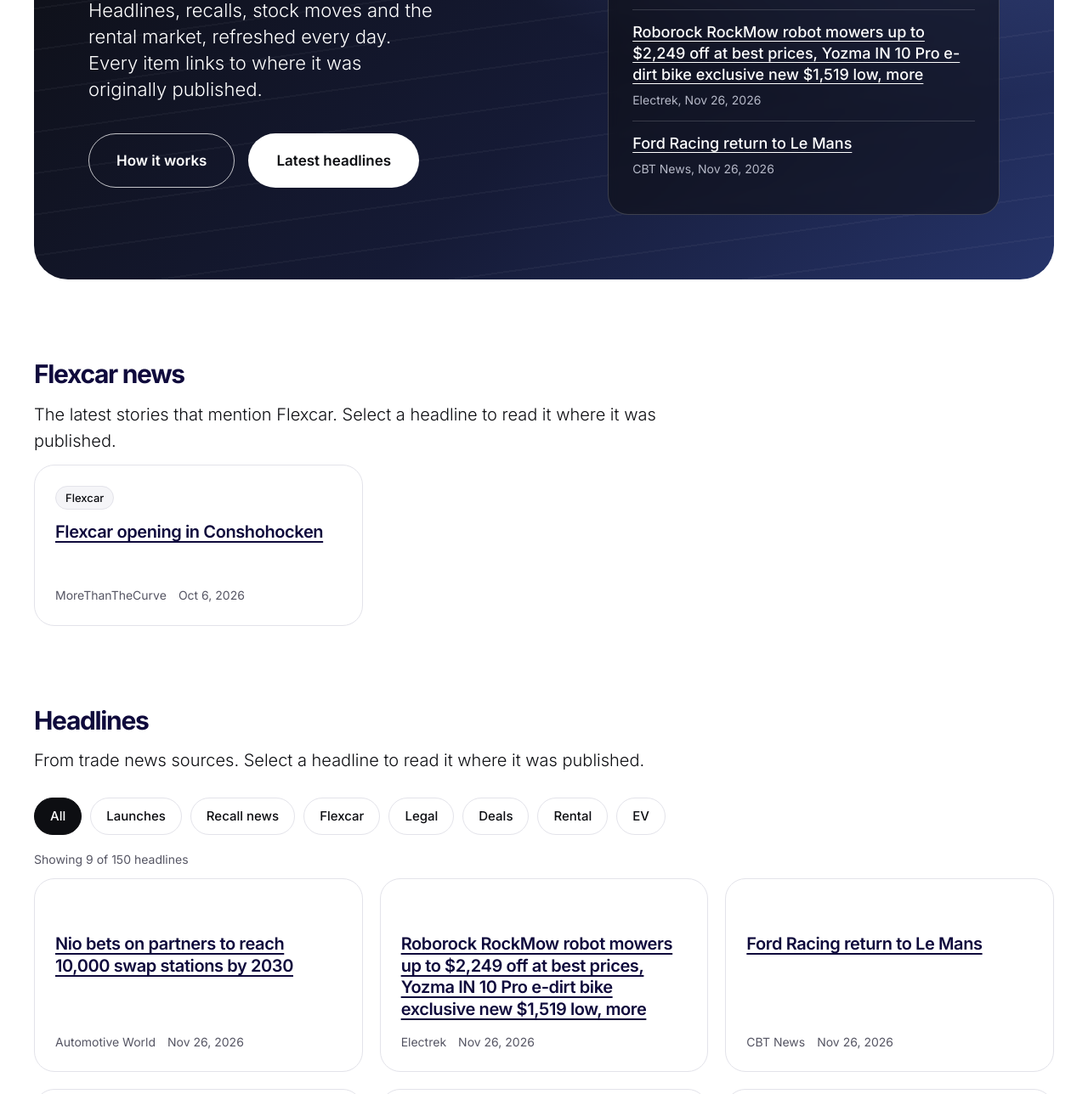
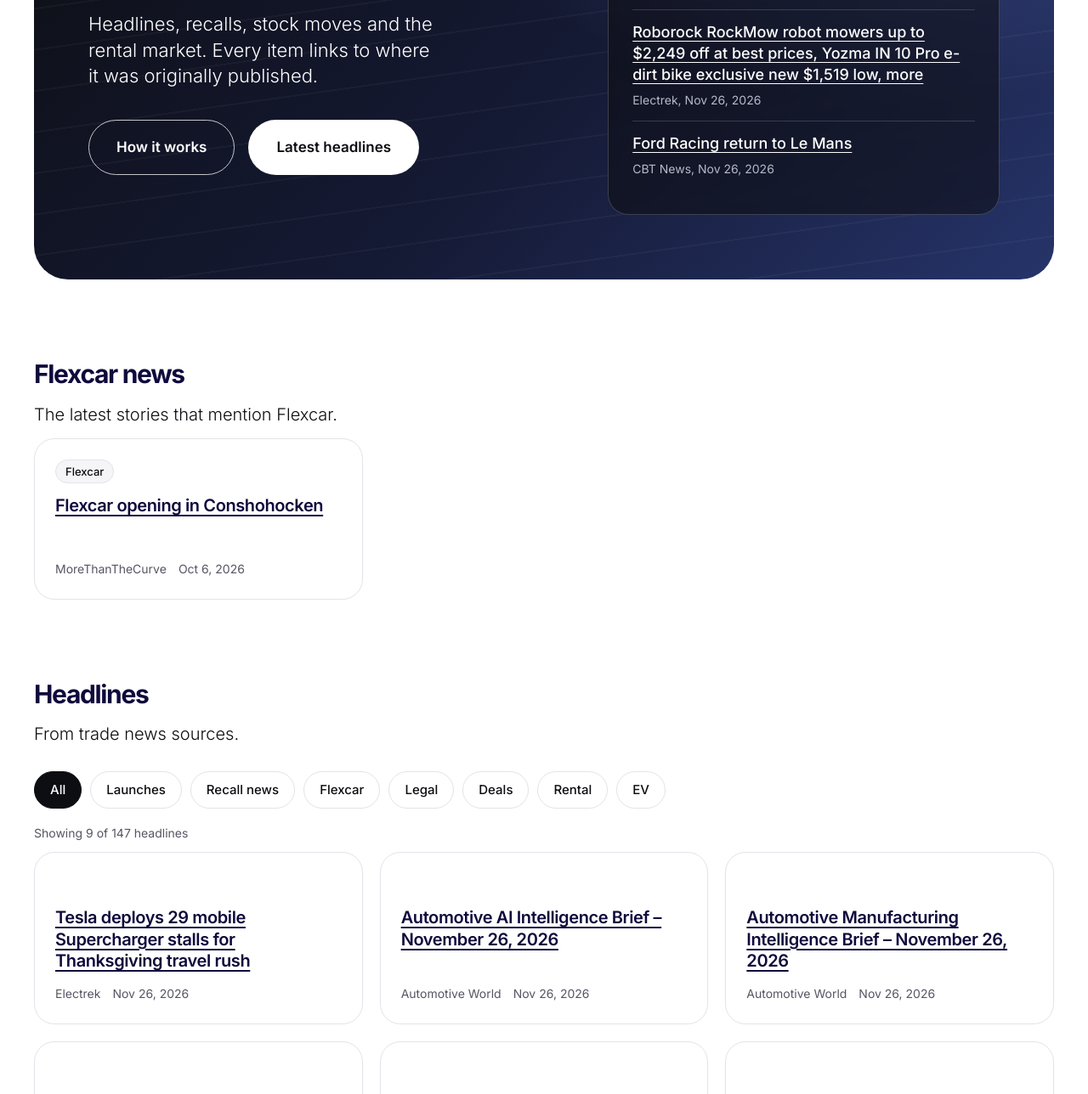
Before and after one commit to fresa-fresita/auto-pulse, a plain HTML site: page index.html in a window 1280 px wide. Shown: the part 406-1694 px from the top of the page at 85% size. Drawn offline with Linux system fonts and the light colour scheme.

Commit message:
Reduce repetition: Headlines skip hero items, trim hero text and repeated intro line
Co-Authored-By: Claude Sonnet 5.5 <noreply@anthropic.com>
Claude-Session: https://claude.ai/code/session_017peneWyuV9osec3FB7CDJR

```diff
--- a/assets/app.js
+++ b/assets/app.js
@@ -61,6 +61,7 @@
     var count = document.getElementById("news-count");
     grid.textContent = "";
     var list = news.filter(function (i) { return activeTag === "all" || (i.tags || []).indexOf(activeTag) !== -1; });
+    if (activeTag === "all") list = list.slice(3); /* the first three are shown in the hero Latest list */
     if (!news.length) {
       grid.appendChild(empty("No headlines yet. The daily update fills this section in."));
       more.hidden = true; count.textContent = "";
--- a/index.html
+++ b/index.html
@@ -35,7 +35,7 @@
       <div class="hero">
         <div class="hero-copy">
           <h1><span>Auto industry.</span><span class="soft">One page.</span></h1>
-          <p>Headlines, recalls, stock moves and the rental market, refreshed every day. Every item links to where it was originally published.</p>
+          <p>Headlines, recalls, stock moves and the rental market. Every item links to where it was originally published.</p>
           <div class="actions">
             <a class="btn btn-ghost" href="#about">How it works</a>
             <a class="btn btn-light" href="#headlines">Latest headlines</a>
@@ -50,14 +50,14 @@
 
     <section class="wrap section" id="flexcar" aria-labelledby="h-flexcar">
       <h2 id="h-flexcar">Flexcar news</h2>
-      <p class="lede">The latest stories that mention Flexcar. Select a headline to read it where it was published.</p>
+      <p class="lede">The latest stories that mention Flexcar.</p>
       <div class="grid" id="flexcar-grid"></div>
       <button class="btn btn-dark more" id="flexcar-more" hidden>Show more Flexcar news</button>
     </section>
 
     <section class="wrap section" id="headlines" aria-labelledby="h-headlines">
       <h2 id="h-headlines">Headlines</h2>
-      <p class="lede">From trade news sources. Select a headline to read it where it was published.</p>
+      <p class="lede">From trade news sources.</p>
       <div class="chips" id="filters" role="group" aria-label="Filter headlines by topic"></div>
       <p class="count" id="news-count" aria-live="polite"></p>
       <div class="grid" id="news-grid"></div>
```
